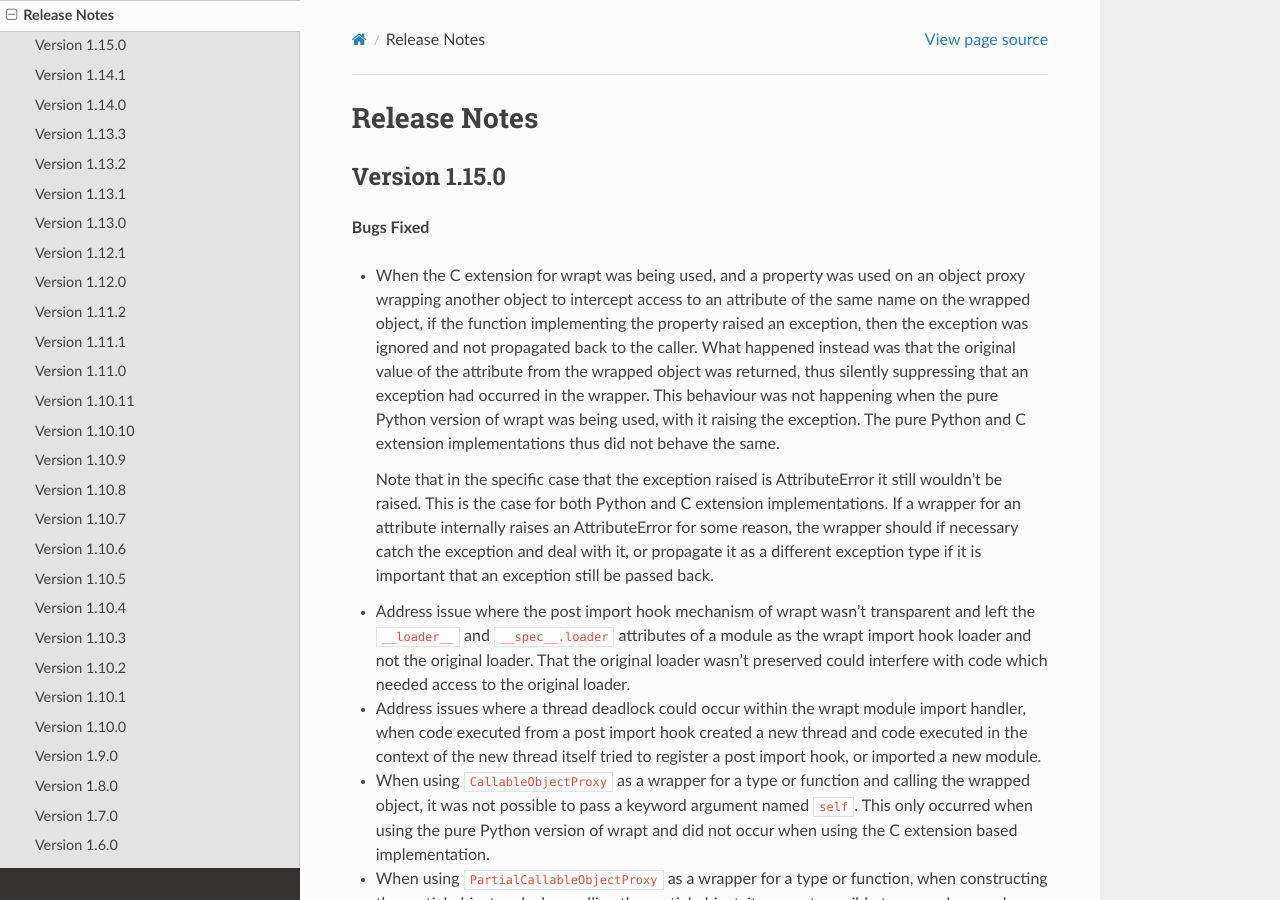
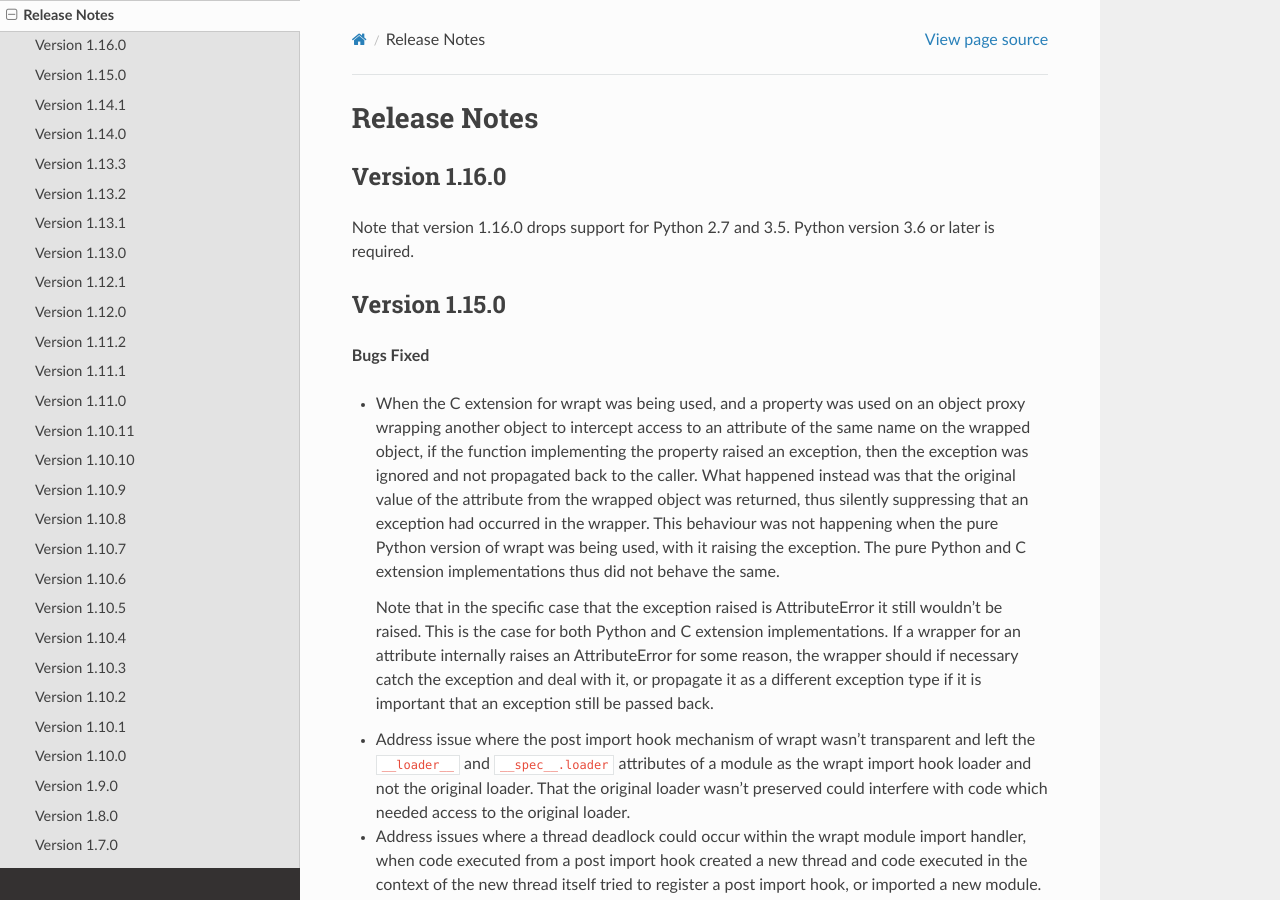
Before and after one commit to GrahamDumpleton/wrapt, a Sphinx documentation site: the page built from docs/changes.rst, in a window 1280 px wide and 900 px high. Built offline with Sphinx 7.4.7 and the Read the Docs theme 2.0.0, drawn with Linux system fonts in a browser that asks for light colours.

Commit message:
Add note that 1.16.0 drops Python 2.7/3.5 support.

```diff
--- a/docs/changes.rst
+++ b/docs/changes.rst
@@ -1,5 +1,11 @@
 Release Notes
 =============
+
+Version 1.16.0
+--------------
+
+Note that version 1.16.0 drops support for Python 2.7 and 3.5. Python version
+3.6 or later is required.
 
 Version 1.15.0
 --------------
```
